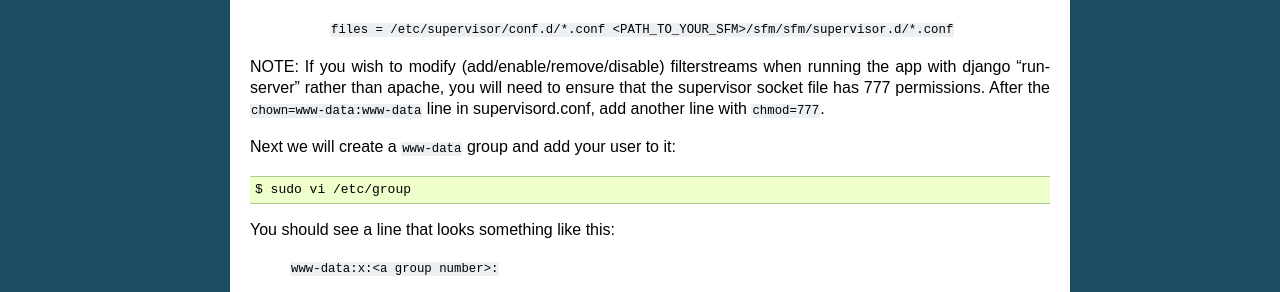
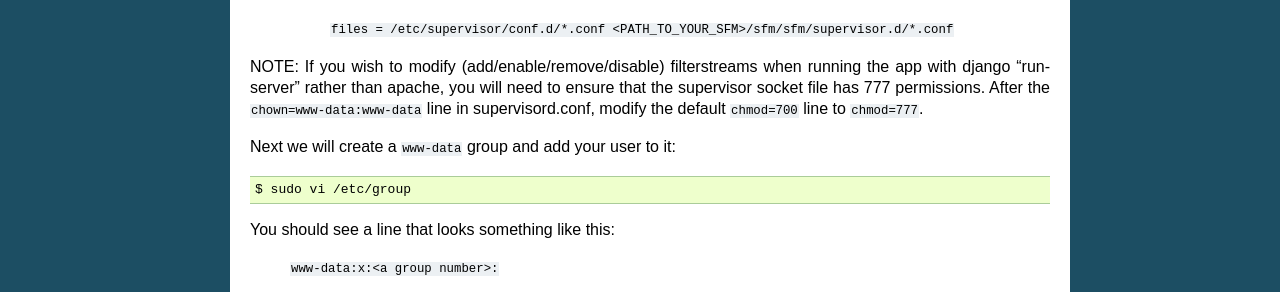
Before and after one commit to gwu-libraries/social-feed-manager, a Sphinx documentation site: the page built from docs/supervisor_and_streams.rst, in a window 1280 px wide and 900 px high, scrolled down 382 px. Shown: the part 160-452 px from the top of the window. Built offline with Sphinx 7.4.7, drawn with Linux system fonts in a browser that asks for light colours.

Commit message:
Added clarification around the chmod line in supervisor.conf

```diff
--- a/docs/supervisor_and_streams.rst
+++ b/docs/supervisor_and_streams.rst
@@ -31,7 +31,8 @@ Edit ``/etc/supervisor/supervisord.conf``:
 
 NOTE:  If you wish to modify (add/enable/remove/disable) filterstreams when
 running the app with django "runserver" rather than apache, you will need to
-ensure that the supervisor socket file has 777 permissions.  After the ``chown=www-data:www-data`` line in supervisord.conf, add another line with ``chmod=777``.
+ensure that the supervisor socket file has 777 permissions.  After the ``chown=www-data:www-data`` line in supervisord.conf, modify the default ``chmod=700``
+line to ``chmod=777``.
 
 Next we will create a ``www-data`` group and add your user to it:
 
```
